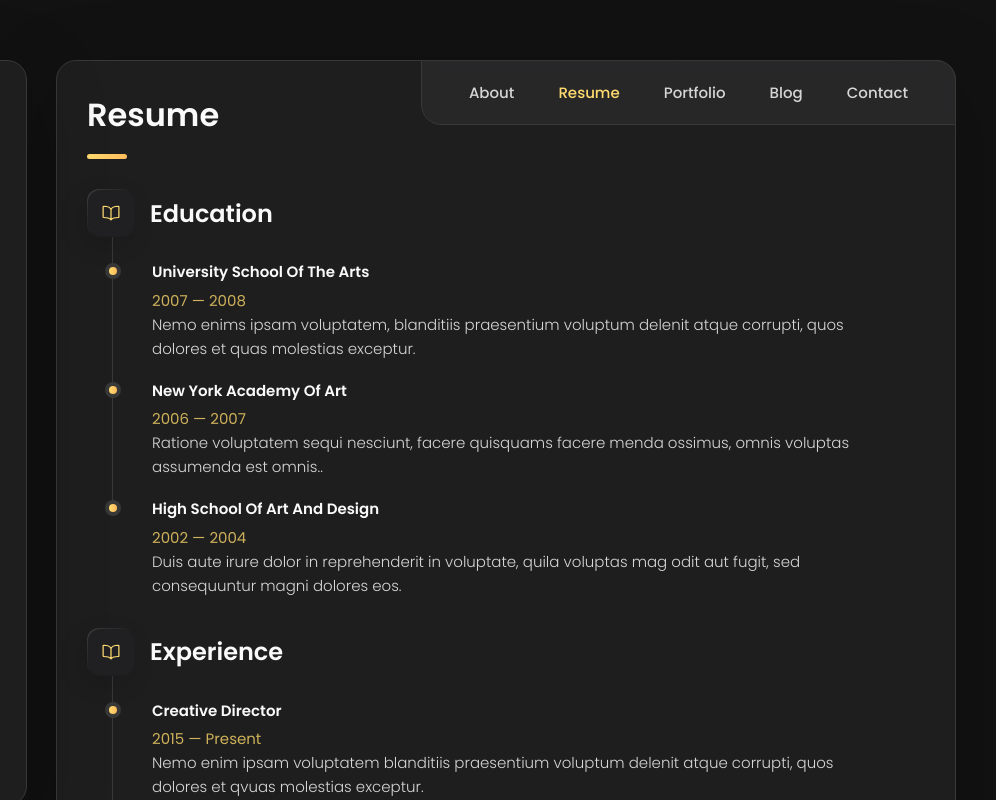
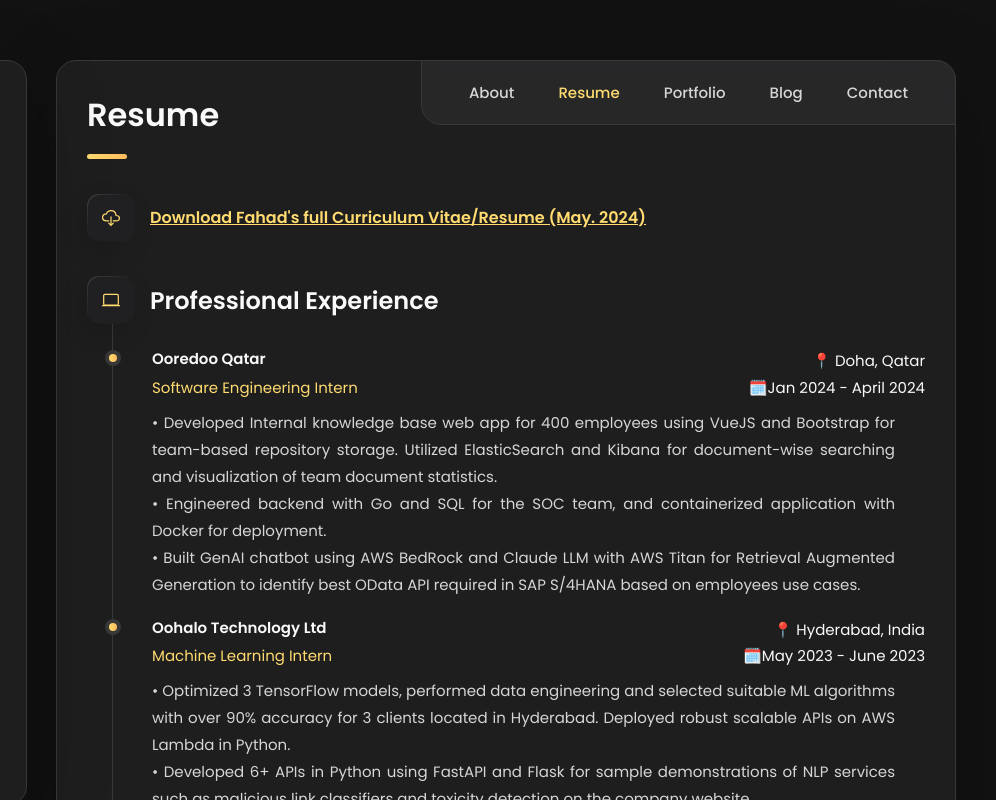
Before and after one commit to fahaddalwai/fahaddalwai.github.io, a plain HTML site: page index.html in a window 1280 px wide. Both pictures are taken after a click on the button "Resume". Shown: the top 800 px of the page, 284-1280 px from the left. Drawn offline with nearby package versions, Linux system fonts and the light colour scheme.

Commit message:
feat: resume section

```diff
--- a/assets/css/style.css
+++ b/assets/css/style.css
@@ -1034,7 +1034,12 @@ main {
 }
 
 
-
+.experience-text{
+  color: var(--light-gray);
+  text-align: justify;
+  margin-right: 30px;
+  line-height:180%;
+}
 
 
 /*-----------------------------------*\
@@ -1190,7 +1195,31 @@ textarea.form-input::-webkit-resizer { display: none; }
   gap: 10px; /* Optional: Adjust the space between the buttons */
 }
 
-
+.content-highlight-yellow {
+  color: var(--orange-yellow-crayola);
+  padding-bottom: 10px;
+
+}
+
+.date-location-white{
+  color: var(--white-2);
+}
+
+
+.icon-box {
+  position: relative;
+  background: var(--border-gradient-onyx);
+  width: 30px;
+  height: 30px;
+  border-radius: 8px;
+  display: flex;
+  justify-content: center;
+  align-items: center;
+  font-size: 16px;
+  color: var(--orange-yellow-crayola);
+  box-shadow: var(--shadow-1);
+  z-index: 1;
+}
 
 .calendly-btn {
   position: relative;
--- a/index.html
+++ b/index.html
@@ -217,7 +217,7 @@
           <h4 class="announcement-padding">📢 <code class="code-highlight-yellow">2024 Software Engineering Intern - Ooredoo 🇶🇦💻</code></h4>
 
           <p>
-            I'm <strong>Fahad Dalwai</strong>, a masters student at the University of Illinois Chicago 🐿️.
+            I'm <strong>Fahad Dalwai</strong>, a CS masters student at the <a href="https://www.uic.edu" class="code-highlight-yellow" target="_blank">University of Illinois Chicago 🐿️</a>.
           </p>
 
           <p>
@@ -402,66 +402,104 @@
 
       <article class="resume" data-page="resume">
 
+
         <header>
           <h2 class="h2 article-title">Resume</h2>
         </header>
 
         <section class="timeline">
+          <div class="title-wrapper">
+            <div class="icon-box">
+              <ion-icon name="cloud-download-outline"></ion-icon>
+            </div>
+
+            <a href="assets\cv.pdf" target="_blank" class="code-highlight-yellow" style="font-weight: bold;">
+              <u>Download Fahad's full Curriculum Vitae/Resume (May. 2024)</u>
+            </a>
+          </div>
+        </section>
+
+
+
+
+        <section class="timeline">
 
           <div class="title-wrapper">
             <div class="icon-box">
-              <ion-icon name="book-outline"></ion-icon>
+              <ion-icon name="laptop-outline"></ion-icon>
             </div>
 
-            <h3 class="h3">Education</h3>
+            <h3 class="h3">Professional Experience</h3>
           </div>
 
           <ol class="timeline-list">
+            <!-- Repeat this block for each professional experience -->
+            <li class="timeline-item">
+              <h4 class="h4 timeline-item-title">
+                Ooredoo Qatar
+                <span style="float: right; color: var(--white-2);">📍 Doha, Qatar</span>
+              </h4>
+              <p class="content-highlight-yellow">
+                Software Engineering Intern
+                <span style="float: right; color: var(--white-2);">🗓️Jan 2024 - April 2024</span>
+              </p>
+
+              <p class="experience-text">
+
+              • Developed Internal knowledge base web app for 400 employees using VueJS and Bootstrap for team-based repository storage.
+                Utilized ElasticSearch and Kibana for document-wise searching and visualization of team document statistics.
+                <br>
+              • Engineered backend with Go and SQL for the SOC team, and containerized application with Docker for deployment.
+              <br>
+              • Built GenAI chatbot using AWS BedRock and Claude LLM with AWS Titan for Retrieval Augmented Generation to identify
+                best OData API required in SAP S/4HANA based on employees use cases.
+              </p>
+            </li>
+            <!-- End of repeat block -->
 
             <li class="timeline-item">
-
-              <h4 class="h4 timeline-item-title">University school of the arts</h4>
-
-              <span>2007 — 2008</span>
-
-              <p class="timeline-text">
-                Nemo enims ipsam voluptatem, blanditiis praesentium voluptum delenit atque corrupti, quos dolores et
-                quas molestias
-                exceptur.
+              <h4 class="h4 timeline-item-title">
+                Oohalo Technology Ltd
+                <span style="float: right; color: var(--white-2);">📍 Hyderabad, India</span>
+              </h4>
+              <p class="content-highlight-yellow">
+                Machine Learning Intern
+                <span style="float: right; color: var(--white-2);">🗓️May 2023 - June 2023</span>
               </p>
 
+              <p class="experience-text">
+                • Optimized 3 TensorFlow models, performed data engineering and selected suitable ML algorithms with over 90% accuracy
+                for 3 clients located in Hyderabad. Deployed robust scalable APIs on AWS Lambda in Python.
+                <br>
+                • Developed 6+ APIs in Python using FastAPI and Flask for sample demonstrations of NLP services such as malicious link
+                classifiers and toxicity detection on the company website.
+              </p>
             </li>
 
             <li class="timeline-item">
-
-              <h4 class="h4 timeline-item-title">New york academy of art</h4>
-
-              <span>2006 — 2007</span>
-
-              <p class="timeline-text">
-                Ratione voluptatem sequi nesciunt, facere quisquams facere menda ossimus, omnis voluptas assumenda est
-                omnis..
+              <h4 class="h4 timeline-item-title">
+                IndiaHaat
+                <span style="float: right; color: var(--white-2);">📍 Delhi, India</span>
+              </h4>
+              <p class="content-highlight-yellow">
+                Android Developer Intern
+                <span style="float: right; color: var(--white-2);">🗓️Feb 2022 - April 2022</span>
               </p>
 
+              <p class="experience-text">
+                • Implemented MVVM pattern in Kotlin for the live app with 5K+ downloads, enhancing productivity across 3
+                   teams. Transformed the legacy code for asynchronous online loading to kotlin coroutines.
+                <br>
+                • Increased user discounts with location-based pricing, boosted file load speed by 40% using OpenCSV and implemented Dagger Hilt for dependency injection, and wrote 40 tests using Espresso.
+              </p>
             </li>
 
-            <li class="timeline-item">
-
-              <h4 class="h4 timeline-item-title">High school of art and design</h4>
-
-              <span>2002 — 2004</span>
-
-              <p class="timeline-text">
-                Duis aute irure dolor in reprehenderit in voluptate, quila voluptas mag odit aut fugit, sed consequuntur
-                magni dolores
-                eos.
-              </p>
-
-            </li>
 
           </ol>
 
         </section>
+
+
 
         <section class="timeline">
 
```
Also changed, not shown: assets/images/cloud-download-outline.svg (added).
